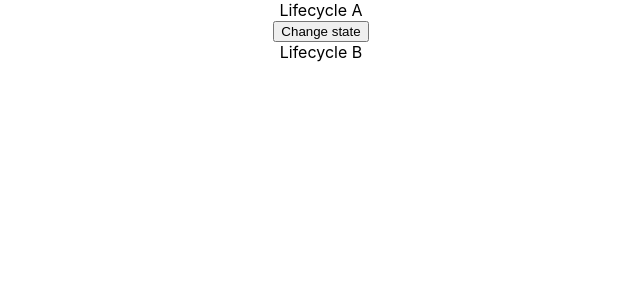
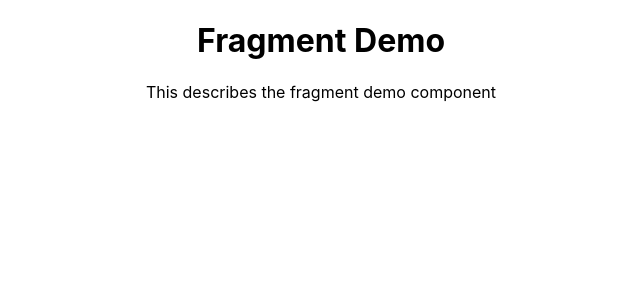
Before and after one commit to Abdulxoliq-1030/react-lessons, a React (Create React App) app in the folder react-lesson/: page / in a window 1280 px wide. Shown: the top 300 px of the page, without its empty margins (319-959 px from the left). Built offline with nearby package versions, Linux system fonts and the light colour scheme.

Commit message:
Fragment

```diff
--- a/react-lesson/src/App.js
+++ b/react-lesson/src/App.js
@@ -1,10 +1,10 @@
 import "./App.css";
-import LifecycleA from "./components/lesson-15-component-mounting-lifecycle-methods/LifecycleA";
+import FragmentDemo from "./components/lesson-15-fragment/FragmentDemo";
 
 function App() {
   return (
     <div className="App">
-      <LifecycleA />
+      <FragmentDemo />
     </div>
   );
 }
--- /dev/null
+++ b/react-lesson/src/components/lesson-15-fragment/FragmentDemo.js
@@ -0,0 +1,12 @@
+import React from "react";
+
+function FragmentDemo() {
+  return (
+    <>
+      <h1>Fragment Demo</h1>
+      <p>This describes the fragment demo component</p>
+    </>
+  );
+}
+
+export default FragmentDemo;
```
